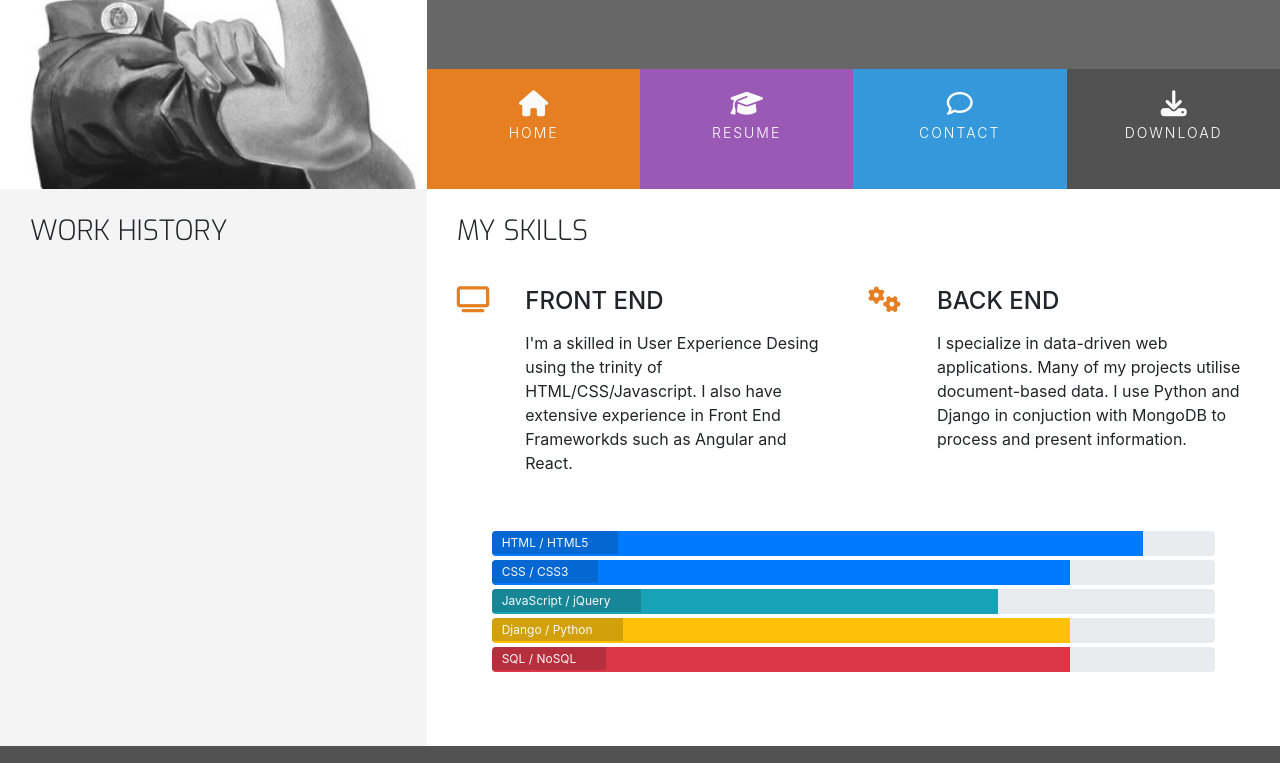
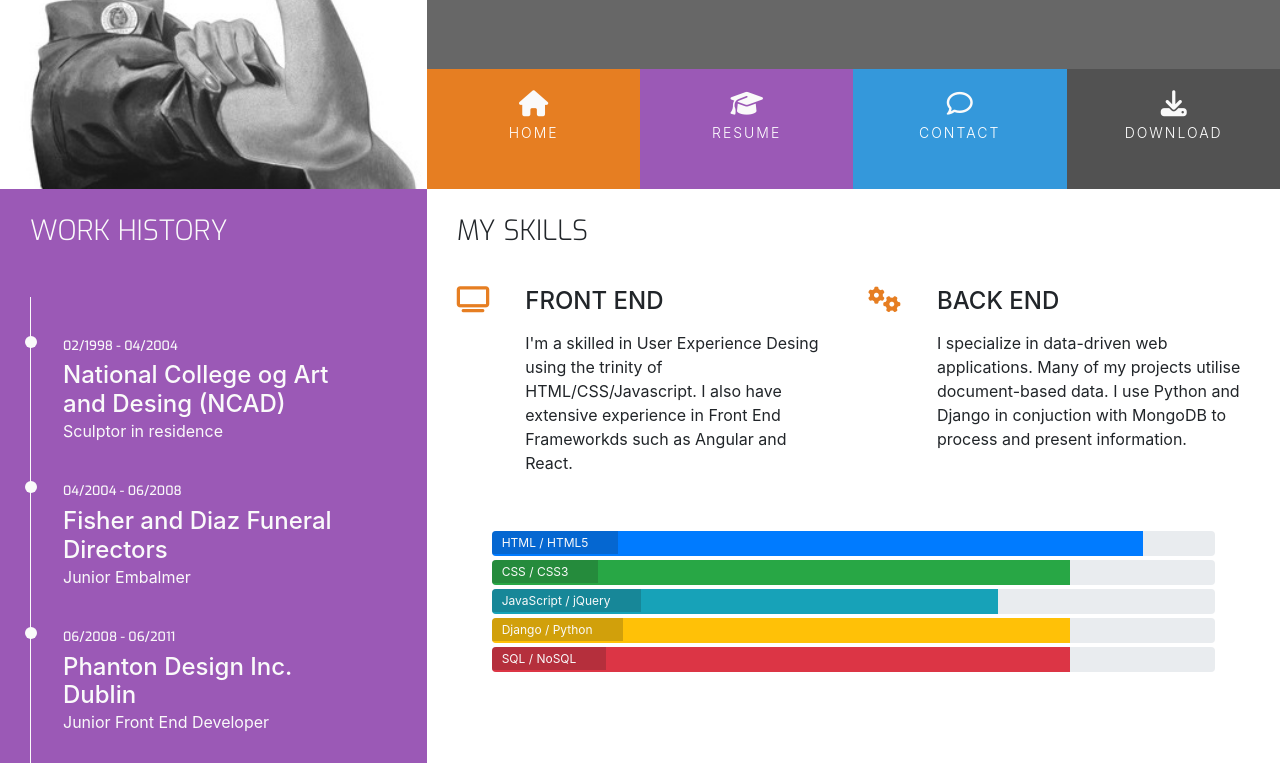
Before and after one commit to Mikatep/HTML-and-CSS, a plain HTML site: page resume.html in a window 1280 px wide. Shown: the part 180-943 px from the top of the page. Drawn offline with nearby package versions, Linux system fonts and the light colour scheme.

Commit message:
resume.html content added and styled

```diff
--- a/assets/css/style.css
+++ b/assets/css/style.css
@@ -12,6 +12,10 @@
 
 .bg-color-personal-info {
     background-color: #f4f4f4;
+}
+
+.bg-color-work-history {
+    background-color: #9b59b6;
 }
 
 .ui-menu-color-home {
@@ -60,6 +64,7 @@ h1, h2, h3, h4 {
     float: none;
 }
 
+.history-heading,
 .section-heading {
     font-family: "Exo", sans-serif;
     font-weight: 300;
@@ -278,3 +283,50 @@ footer {
 .progress-section {
     margin: 40px 20px;
 }
+
+/*-------------------------------------------Work History*/
+
+.history-heading {
+    color:#fafafa;
+    margin-bottom: 50px;
+}
+.timeline-item {
+    padding: 4em 2em 0em 2em;
+    position: relative;
+    color: #fafafa;
+    border-left: 1px solid;
+}
+
+.timeline-item p {
+    padding: 0;
+    margin: 0;
+}
+
+.timeline-item:before {
+    content: attr(data-dates);
+    position: absolute;
+    left: 2.5em;
+    top: 3em;
+    display: block;
+    font-family: "Exo", sans-serif;
+    font-weight: 500;
+    font-size: 0.8em;
+    padding: 0;
+    margin: 0;
+}
+
+.timeline-item:after {
+    width: 12px;
+    height: 12px;
+    display: block;
+    top: 2.4em;
+    position: absolute;
+    left: -6px;
+    border-radius: 12px;
+    content: '';
+    background: #fafafa;
+}
+
+.history-items {
+    margin-bottom: 30px;
+}
--- a/resume.html
+++ b/resume.html
@@ -44,14 +44,32 @@
     </header>
     <section class="container-fluid">
         <div class="row">
-            <div class="col-md-4 bg-color-personal-info section-column">
+            <div class="col-md-4 bg-color-work-history section-column">
                 <div class="row">
                     <div class="col-12">
-                        <h3 class="section-heading uppercase">
+                        <h3 class="history-heading uppercase">
                             Work History
                         </h3>
                     </div>
                 </div>
+                <div class="history-items">
+                <div class="timeline-item" data-dates="02/1998 - 04/2004">
+                    <h4>National College og Art and Desing (NCAD)</h4>
+                    <p>Sculptor in residence</p>
+                </div>
+                <div class="timeline-item" data-dates="04/2004 - 06/2008">
+                    <h4>Fisher and Diaz Funeral Directors</h4>
+                    <p>Junior Embalmer</p>
+                </div>
+                <div class="timeline-item" data-dates="06/2008 - 06/2011">
+                    <h4>Phanton Design Inc. Dublin</h4>
+                    <p>Junior Front End Developer</p>
+                </div>
+                <div class="timeline-item" data-dates="06/2011 - Present">
+                    <h4>Hoolie Inc. Silicon Valley</h4>
+                    <p>Full Stack Web Developer</p>
+                </div>
+             </div>
             </div>
             <div class="col-md 8 bg-color-three-reasons section-column">
                 <div class="row">
@@ -100,7 +118,7 @@
                             <span class="progress-type">HTML / HTML5 </span>
                         </div>
                         <div class="progress">
-                            <div class="progress-bar bg-sucess" role="progressbar" aria-valuenow="80"
+                            <div class="progress-bar bg-success" role="progressbar" aria-valuenow="80"
                              aria-valuemin="0" aria-valuemax="100" style="width:80%;">
                              <span class="sr-only">80% complete</span>
                             </div>
```
